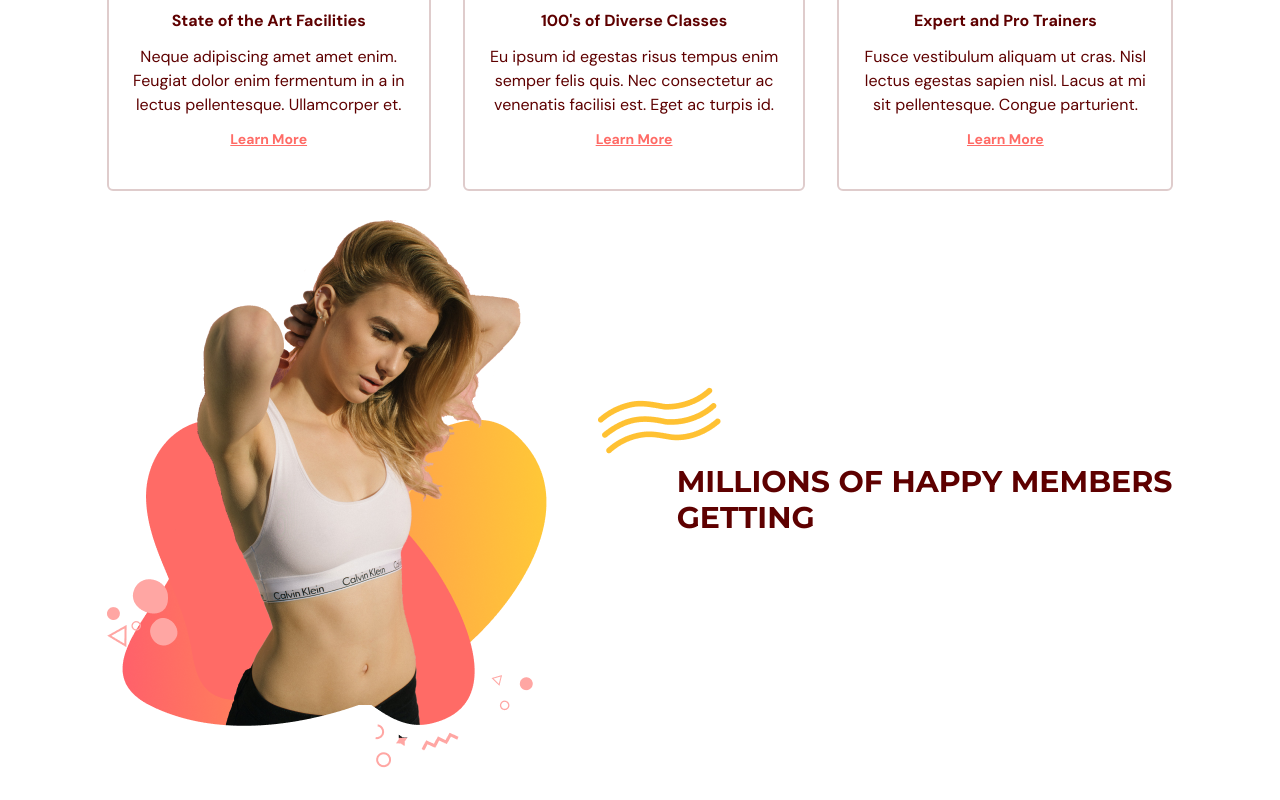
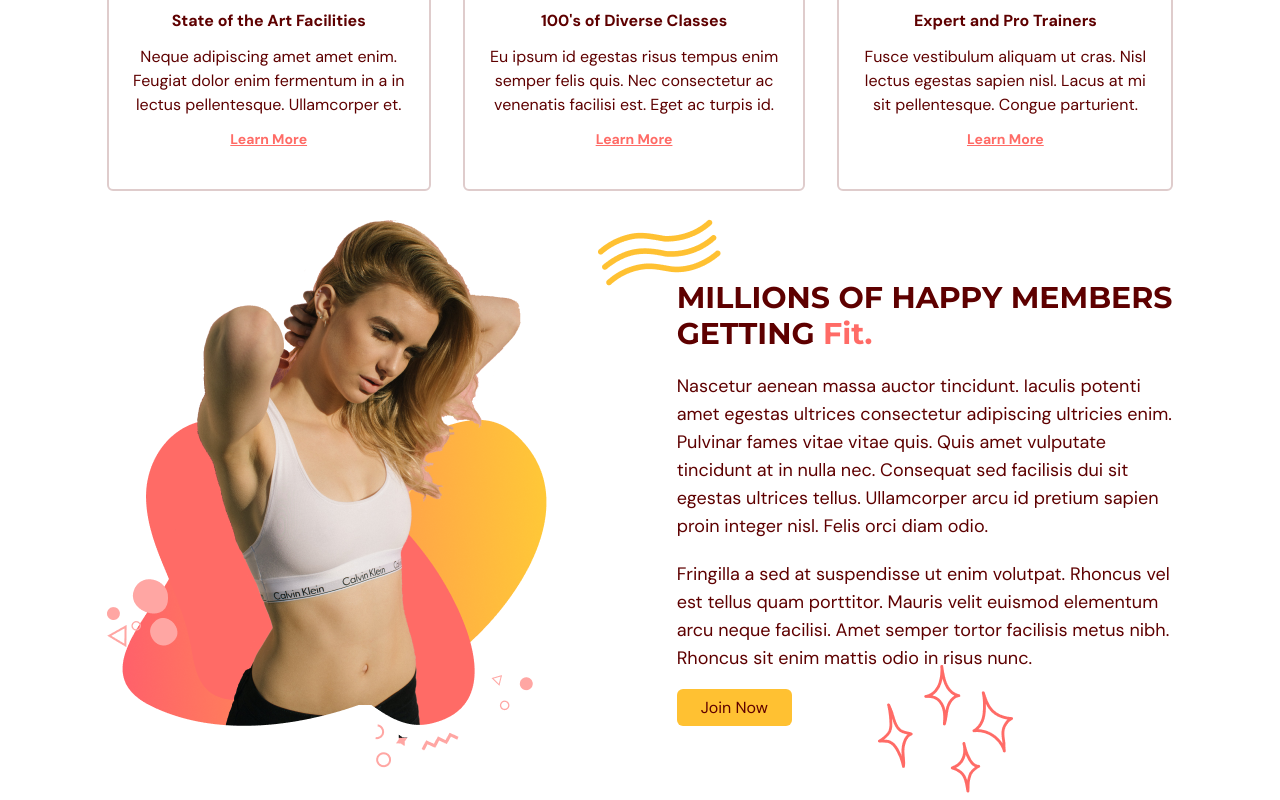
Before and after one commit to tunkrawaysoe/gym-website, a React (Vite) app in the folder gym-TypeScript/: page / in a window 1280 px wide. Shown: the part 1145-1945 px from the top of the page. Before the commit the page ends 1913 px from the top, so only its background shows below. Built offline with nearby package versions, Linux system fonts and the light colour scheme.

Commit message:
Add illustrative image and supportive description text

```diff
--- a/gym-TypeScript/src/Scenes/Benefits/index.tsx
+++ b/gym-TypeScript/src/Scenes/Benefits/index.tsx
@@ -4,7 +4,8 @@ import { HomeModernIcon,UserGroupIcon,AcademicCapIcon } from "@heroicons/react/1
 import Benefit from "./Benefit";
 import Head from "@/Shared/Head";
 import BenefitsPageGraphic from "@/assets/BenefitsPageGraphic.png";
-
+import ActionButton from "@/Shared/ActionButton";
+ActionButton
 
 
 type Props = {
@@ -60,7 +61,7 @@ const Benefits = ({ setSelectedPage }: Props) => {
       </div>
 
       {/** Image and description */}
-      <div className="md:flex mt-6 md:mt-30 justify-between items-center gap-20">
+      <div className="md:flex mt-6  mx-auto md:mt-30 justify-between items-center gap-20">
         {/** Image */}
         <img src={`${BenefitsPageGraphic}`}/>
 
@@ -68,15 +69,35 @@ const Benefits = ({ setSelectedPage }: Props) => {
         <div className="mt-4">
           {/**Title */}
           <div className="relative">
-            <div className="before:absolute before:-top-20 before:-left-20 before:z-[-1] before:content-abstractwaves">
-             <Head> MILLIONS OF HAPPY MEMBERS GETTING{" "}</Head>
+            <div className="before:absolute before:-top-16 before:-left-20 before:z-[-1] before:content-abstractwaves">
+             <Head> MILLIONS OF HAPPY MEMBERS GETTING{" "}<span className="text-primary-500">Fit.</span></Head>
             </div>
-
           </div>
 
           {/**Description */}
+          <div className="text-sm md:text-lg mb-6 z-[-1]">
+            <p className="my-5">Nascetur aenean massa auctor tincidunt. Iaculis potenti amet
+                egestas ultrices consectetur adipiscing ultricies enim. Pulvinar
+                fames vitae vitae quis. Quis amet vulputate tincidunt at in
+                nulla nec. Consequat sed facilisis dui sit egestas ultrices
+                tellus. Ullamcorper arcu id pretium sapien proin integer nisl.
+                Felis orci diam odio.</p>
+            <p>
+               Fringilla a sed at suspendisse ut enim volutpat. Rhoncus vel est
+                tellus quam porttitor. Mauris velit euismod elementum arcu neque
+                facilisi. Amet semper tortor facilisis metus nibh. Rhoncus sit
+                enim mattis odio in risus nunc.
+            </p>
+          </div>
 
           {/**Button */}
+
+            <div className="relative">
+              <div className=" before:absolute before:-bottom-20 before:right-40 before:content-sparkles">
+                <ActionButton >Join Now</ActionButton>
+
+              </div>
+            </div>
 
         </div>
 
--- a/gym-TypeScript/src/Shared/ActionButton.tsx
+++ b/gym-TypeScript/src/Shared/ActionButton.tsx
@@ -10,7 +10,7 @@ type Props = {
 const ActionButton = ({ children, setSelectedPage }: Props) => {
   return (
     <AnchorLink
-      className="rounded-md bg-secondary-500 px-10 py-2 hover:bg-primary-500 hover:text-white"
+      className="rounded-md bg-secondary-500 px-6  py-2 hover:bg-primary-500 hover:text-white"
       onClick={() => setSelectedPage(SelectedPage.ContactUs)}
       href={`#${SelectedPage.ContactUs}`}
     >
```
